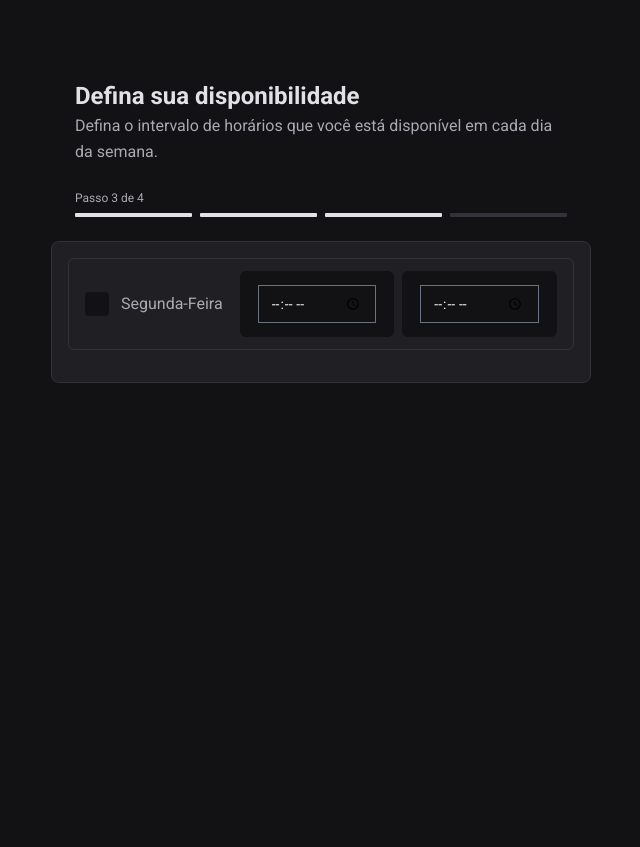
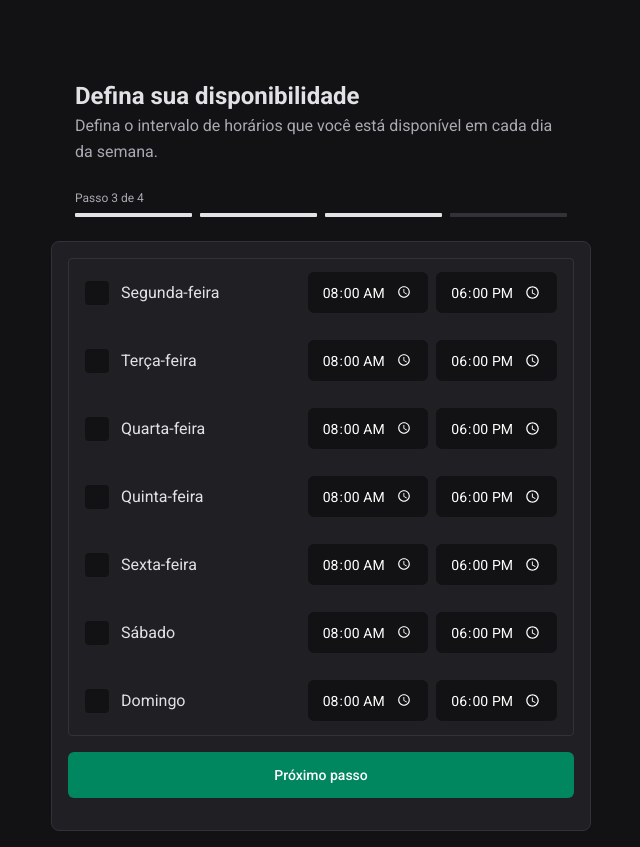
Before and after one commit to andersonwea/06-ignite-call, a Next.js app: page /register/time-intervals in a window 1280 px wide. Shown: the whole page, without its empty margins (319-959 px from the left). Before the commit the page ends 800 px from the top, so only its background shows below. Built offline with nearby package versions, Linux system fonts and the light colour scheme.

Commit message:
feat: create disponibility form

```diff
--- a/package.json
+++ b/package.json
@@ -16,6 +16,7 @@
     "@types/node": "20.2.5",
     "@types/react": "18.2.8",
     "@types/react-dom": "18.2.4",
+    "autoprefixer": "^10.4.14",
     "axios": "^1.4.0",
     "clsx": "^1.2.1",
     "eslint": "8.42.0",
--- a/src/app/globals.css
+++ b/src/app/globals.css
@@ -3,7 +3,7 @@
 @tailwind utilities;
 
 input[type="time"] {
-  @apply bg-gray-900;
+  @apply  text-black p-0 border-none invert brightness-150
 }
 
 * {
--- /dev/null
+++ b/src/app/register/time-intervals/components/IntervalForm.tsx
@@ -0,0 +1,82 @@
+'use client'
+
+import { Button } from '@/components/Button'
+import { Text } from '@/components/Text'
+import { TextInput } from '@/components/TextInput'
+import { Checkbox } from '@/components/CheckBox'
+import * as z from 'zod'
+import { useFieldArray, useForm } from 'react-hook-form'
+import { getWeekDays } from '@/utils/get-week-days'
+
+const timeIntervalsFormSchema = z.object({})
+
+export function IntervalForm() {
+  const {
+    register,
+    handleSubmit,
+    control,
+    formState: { isSubmitting, errors },
+  } = useForm({
+    defaultValues: {
+      intervals: [
+        { weekDay: 0, enabled: false, startTime: '08:00', endTime: '18:00' },
+        { weekDay: 1, enabled: true, startTime: '08:00', endTime: '18:00' },
+        { weekDay: 2, enabled: true, startTime: '08:00', endTime: '18:00' },
+        { weekDay: 3, enabled: true, startTime: '08:00', endTime: '18:00' },
+        { weekDay: 4, enabled: true, startTime: '08:00', endTime: '18:00' },
+        { weekDay: 5, enabled: true, startTime: '08:00', endTime: '18:00' },
+        { weekDay: 6, enabled: false, startTime: '08:00', endTime: '18:00' },
+      ],
+    },
+  })
+
+  const { fields } = useFieldArray({
+    name: 'intervals',
+    control,
+  })
+
+  async function handleSetTimeIntervals() {}
+
+  const weekDays = getWeekDays()
+
+  return (
+    <form
+      className="mb-4 flex flex-col"
+      onSubmit={handleSubmit(handleSetTimeIntervals)}
+    >
+      <div className="mb-4 rounded border border-solid border-gray-600">
+        {fields.map((field, index) => {
+          return (
+            <div
+              className=" flex items-center justify-between  px-4 py-3"
+              key={field.id}
+            >
+              <div className="flex items-center gap-3">
+                <Checkbox />
+                <Text>{weekDays[field.weekDay]}</Text>
+              </div>
+
+              <div className="flex h-11 items-center gap-2">
+                <TextInput
+                  type="time"
+                  step={60}
+                  height="sm"
+                  {...register(`intervals.${index}.startTime`)}
+                />
+                <TextInput
+                  type="time"
+                  step={60}
+                  height="sm"
+                  {...register(`intervals.${index}.endTime`)}
+                />
+              </div>
+            </div>
+          )
+        })}
+      </div>
+      <Button primary className="mt-4">
+        Próximo passo
+      </Button>
+    </form>
+  )
+}
--- a/src/app/register/time-intervals/components/IntervalItem.tsx
+++ /dev/null
@@ -1,21 +0,0 @@
-'use client'
-
-import { Checkbox } from '@/components/CheckBox'
-import { Text } from '@/components/Text'
-import { TextInput } from '@/components/TextInput'
-
-export function IntervalItem() {
-  return (
-    <div className="flex items-center justify-between px-4 py-3">
-      <div className="flex items-center gap-3">
-        <Checkbox />
-        <Text>Segunda-Feira</Text>
-      </div>
-
-      <div className="flex items-center gap-2">
-        <TextInput type="time" step={60} />
-        <TextInput type="time" step={60} />
-      </div>
-    </div>
-  )
-}
--- a/src/app/register/time-intervals/page.tsx
+++ b/src/app/register/time-intervals/page.tsx
@@ -2,7 +2,7 @@ import { Box } from '@/components/Box'
 import { Heading } from '@/components/Heading'
 import { MultiStep } from '@/components/MultiStep'
 import { Text } from '@/components/Text'
-import { IntervalItem } from './components/IntervalItem'
+import { IntervalForm } from './components/IntervalForm'
 // import clsx from 'clsx'
 
 // import { getServerSession } from 'next-auth'
@@ -17,7 +17,7 @@ export default async function ConnectCalendar() {
         <Heading className="text-2xl leading-relaxed">
           Defina sua disponibilidade
         </Heading>
-        <Text className="mb-6">
+        <Text className="mb-6" color="secondary">
           Defina o intervalo de horários que você está disponível em cada dia da
           semana.
         </Text>
@@ -26,9 +26,7 @@ export default async function ConnectCalendar() {
       </header>
 
       <Box className="mt-6 flex flex-col">
-        <form className="mb-4 rounded-md border border-solid border-gray-600">
-          <IntervalItem />
-        </form>
+        <IntervalForm />
       </Box>
     </div>
   )
--- a/src/components/MultiStep.tsx
+++ b/src/components/MultiStep.tsx
@@ -10,7 +10,10 @@ export function MultiStep({ currentStep = 1 }: MultiStepProps) {
 
   return (
     <div>
-      <Text className="text-xs">{`Passo ${currentStep} de ${size}`}</Text>
+      <Text
+        className="text-xs"
+        color="secondary"
+      >{`Passo ${currentStep} de ${size}`}</Text>
       <div className={`mt-1 grid grid-cols-4 gap-2`}>
         {Array.from({ length: size }, (_, i) => i + 1).map((step) => {
           return (
--- a/src/components/Text.tsx
+++ b/src/components/Text.tsx
@@ -1,21 +1,30 @@
 import clsx from 'clsx'
 
 interface TextProps {
-  children: string | undefined
+  children: string | number | undefined
   className?: string
   as?: 'p' | 'span'
+  color?: 'primary' | 'secondary'
 }
 
 export function Text({
   children,
+  color = 'primary',
   as = 'p',
   className = 'text-base',
 }: TextProps) {
-  const classNames = 'font-default leading-relaxed m-0 text-gray-200'
+  const classNames = 'font-default leading-relaxed m-0 text-gray-100'
 
   const element =
     as === 'p' ? (
-      <p className={clsx(classNames, className)}>{children}</p>
+      <p
+        className={clsx(classNames, className, {
+          'text-gray-100': color === 'primary',
+          'text-gray-200': color === 'secondary',
+        })}
+      >
+        {children}
+      </p>
     ) : (
       <span className={clsx(classNames, className)}>{children}</span>
     )
--- a/src/components/TextInput.tsx
+++ b/src/components/TextInput.tsx
@@ -3,21 +3,22 @@ import clsx from 'clsx'
 
 interface TextInputProps extends InputHTMLAttributes<HTMLInputElement> {
   prefix?: string
+  height?: 'sm' | 'md'
 }
 
 export const TextInput = forwardRef(function TextInput(
-  { prefix, ...props }: TextInputProps,
+  { prefix, height = 'md', ...props }: TextInputProps,
   ref: Ref<HTMLInputElement>,
 ) {
+  const classnames =
+    'rounded-md border-2 border-solid border-gray-900 bg-gray-900 flex items-center focus:border-ignite-300 disabled:cursor-not-allowed disabled:opacity-50 focus-within:border-ignite-300'
+
   return (
     <div
-      className={clsx(
-        'rounded-md border-2 border-solid border-gray-900 bg-gray-900 px-4 py-3',
-        'flex items-center',
-        'focus:border-ignite-300',
-        'disabled:cursor-not-allowed disabled:opacity-50',
-        'focus-within:border-ignite-300',
-      )}
+      className={clsx(classnames, {
+        'px-4 py-3': height === 'md',
+        'px-3 py-2': height === 'sm',
+      })}
     >
       {!!prefix && (
         <span className="font-default text-sm font-normal text-gray-400">
--- /dev/null
+++ b/src/utils/get-week-days.ts
@@ -0,0 +1,9 @@
+export function getWeekDays() {
+  const formatter = new Intl.DateTimeFormat('pt-BR', { weekday: 'long' })
+
+  return Array.from(Array(7).keys())
+    .map((day) => formatter.format(new Date(Date.UTC(2021, 5, day))))
+    .map((weekDay) =>
+      weekDay.substring(0, 1).toUpperCase().concat(weekDay.substring(1)),
+    )
+}
```
Also changed, not shown: 1 other file (tests, documents, lock files or other folders).
